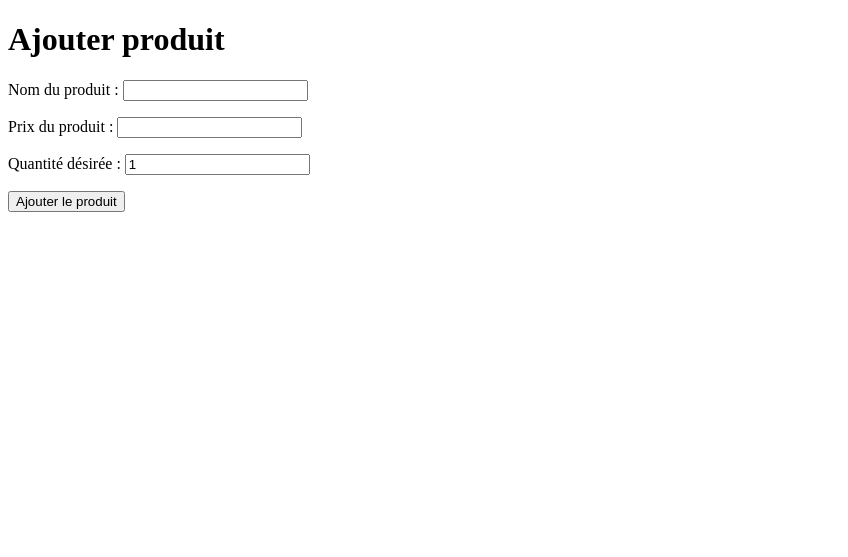
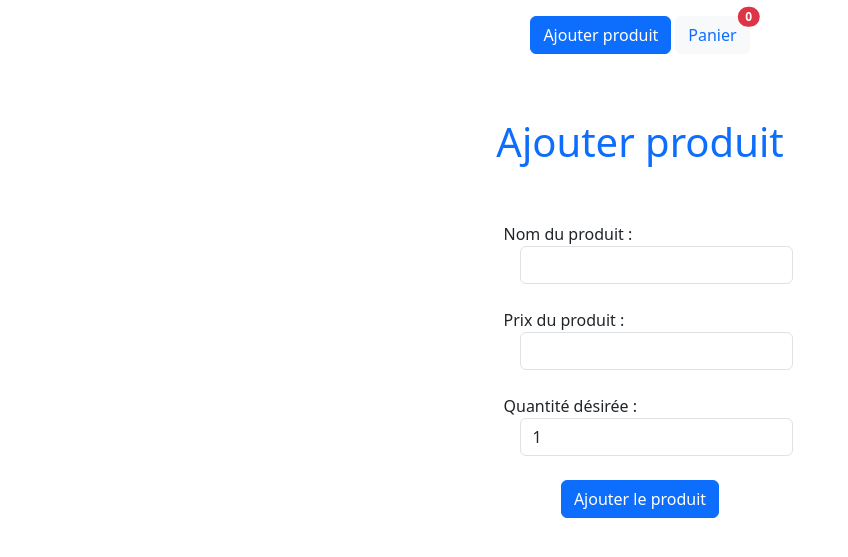
Before and after one commit to Flozerty/1eAppliPHP, a PHP site: page / in a window 1280 px wide. Shown: the top 557 px of the page, without its empty margins (0-848 px from the left). Run offline with PHP 8.4, Linux system fonts and the light colour scheme.

Commit message:
+ bootstrap / nav / nbPanier /validatorMessage.

```diff
--- a/index.php
+++ b/index.php
@@ -1,3 +1,7 @@
+<?php
+session_start();
+?>
+
 <!DOCTYPE html>
 <html lang="en">
 
@@ -5,35 +9,91 @@
   <meta charset="UTF-8">
   <meta name="viewport" content="width=device-width, initial-scale=1.0">
   <title>Ajouter produit</title>
+
+  <link href="https://cdn.jsdelivr.net/npm/bootstrap@5.3.3/dist/css/bootstrap.min.css" rel="stylesheet"
+    integrity="sha384-QWTKZyjpPEjISv5WaRU9OFeRpok6YctnYmDr5pNlyT2bRjXh0JMhjY6hW+ALEwIH" crossorigin="anonymous">
+
 </head>
 
 <body>
-  <h1>Ajouter produit</h1>
+  <div id="wrapper" class="">
+    <header>
 
-  <form action="traitement.php" method="post">
-    <p>
-      <label for="name">
+      <nav>
+        <ul class="navbar-nav container navbar mt-2 d-flex flex-column gap-1 flex-md-row justify-content-center">
+
+          <li id="ajouter" class="nav-item">
+            <a class="btn btn-primary"> Ajouter produit </a>
+          </li>
+
+          <li id="panier" class="nav-item">
+
+            <a href="recap.php" class="btn btn-light text-primary position-relative">
+              Panier
+              <span class="position-absolute top-0 start-100 translate-middle badge rounded-pill bg-danger">
+                <?php
+                if(!isset($_SESSION["products"]) || empty($_SESSION["products"])) {
+                  echo 0;
+                } else {
+                  $sum = 0;
+                  foreach($_SESSION["products"] as $index => $product) {
+                    $sum += $product['qtt'];
+                  }
+                  $sum >= 100 ? $nbReturn = "99+" : $nbReturn = $sum;
+                  echo $nbReturn;
+                };
+                ?>
+              </span>
+            </a>
+          </li>
+        </ul>
+      </nav>
+    </header>
+
+    <main class="mt-2 d-flex flex-column gap-5 flex-md-column justify-content-center align-items-center">
+      <h1 class="mt-5 text-primary">Ajouter produit</h1>
+
+      <form action="traitement.php?action=add" method="post" class="d-flex flex-column mb-3">
+        <div class="mb-3">
+          <label for="name" class="form-label">
             Nom du produit :
-        <input type="text" name="name">
+            <input type="text" id="name" name="name" class="ms-3 form-control">
           </label>
-    </p>
-    <p>
-      <label for="price">
+        </div>
+
+        <div class="mb-3">
+          <label for="price" class="form-label">
             Prix du produit :
-        <input type="number" step="any" name="price">
+            <input type="number" id="price" step="any" name="price" class="ms-3 form-control">
           </label>
-    </p>
-    <p>
-      <label for="name">
+        </div>
+
+        <div class="mb-3">
+          <label for="qtt" class="form-label">
             Quantité désirée :
-        <input type="number" name="qtt" value="1">
+            <input type="number" id="qtt" name="qtt" value="1" class="ms-3 form-control">
           </label>
-    </p>
-    <p>
-      <input type="submit" name="submit" value="Ajouter le produit">
-    </p>
+        </div>
+
+        <input type="submit" name="submit" value="Ajouter le produit" class="btn btn-primary align-self-center">
+
       </form>
+
+      <?php
+    if(isset($_SESSION['validatorMessage'])) {
+      echo $_SESSION['validatorMessage'];
+      unset($_SESSION['validatorMessage']);
+    }
+    ?>
+
+    </main>
+
+    <script src="https://cdn.jsdelivr.net/npm/bootstrap@5.3.3/dist/js/bootstrap.bundle.min.js"
+      integrity="sha384-YvpcrYf0tY3lHB60NNkmXc5s9fDVZLESaAA55NDzOxhy9GkcIdslK1eN7N6jIeHz" crossorigin="anonymous">
+    </script>
+  </div>
 </body>
+
 
 </html>
 
```
Also changed, not shown: recap.php (+58 -9 lines), traitement.php (+26 -2 lines). Lines whose indentation alone changed are shown as unchanged.
